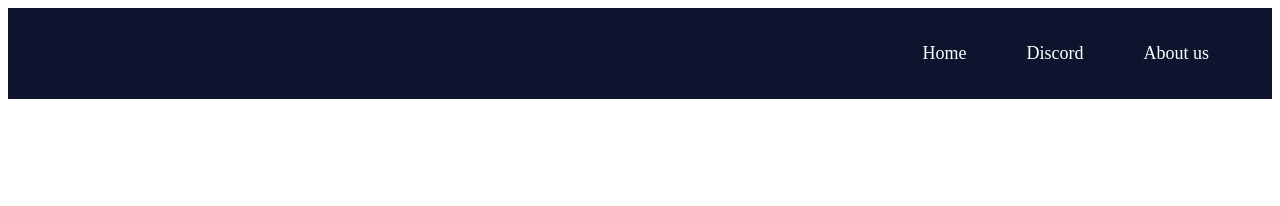
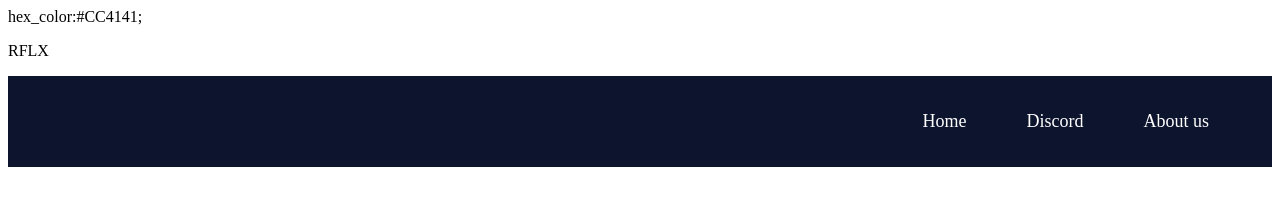
Before and after one commit to ZHayat/RFLX, a plain HTML site: page index.html in a window 1280 px wide. Drawn offline with Linux system fonts and the light colour scheme.

Commit message:
Update index.html

```diff
--- a/index.html
+++ b/index.html
@@ -39,6 +39,8 @@
 </style>
 </head>
 <body>
+	hex_color:#CC4141;
+	<p>RFLX</p>
 <div id="navbar">
   <ul>
  	<li><a class="active" href="#home">Home</a></li>
```
